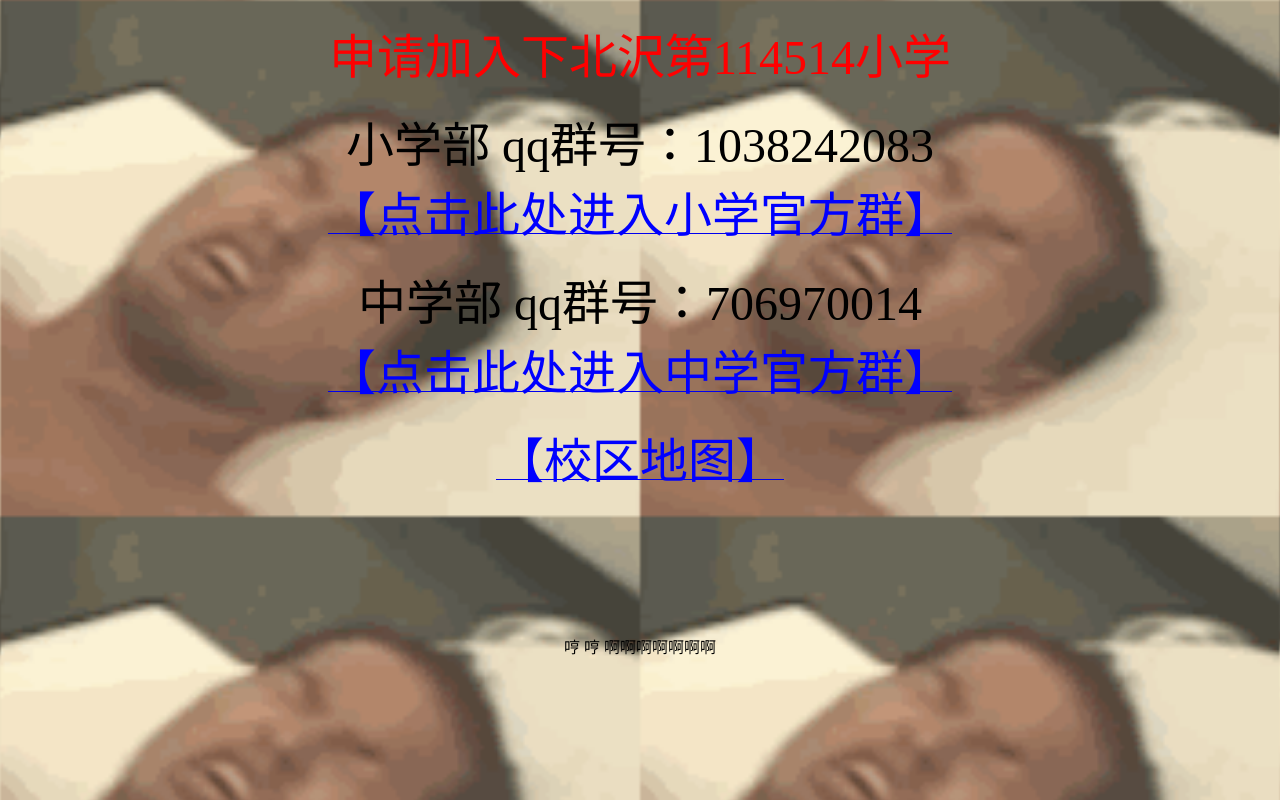
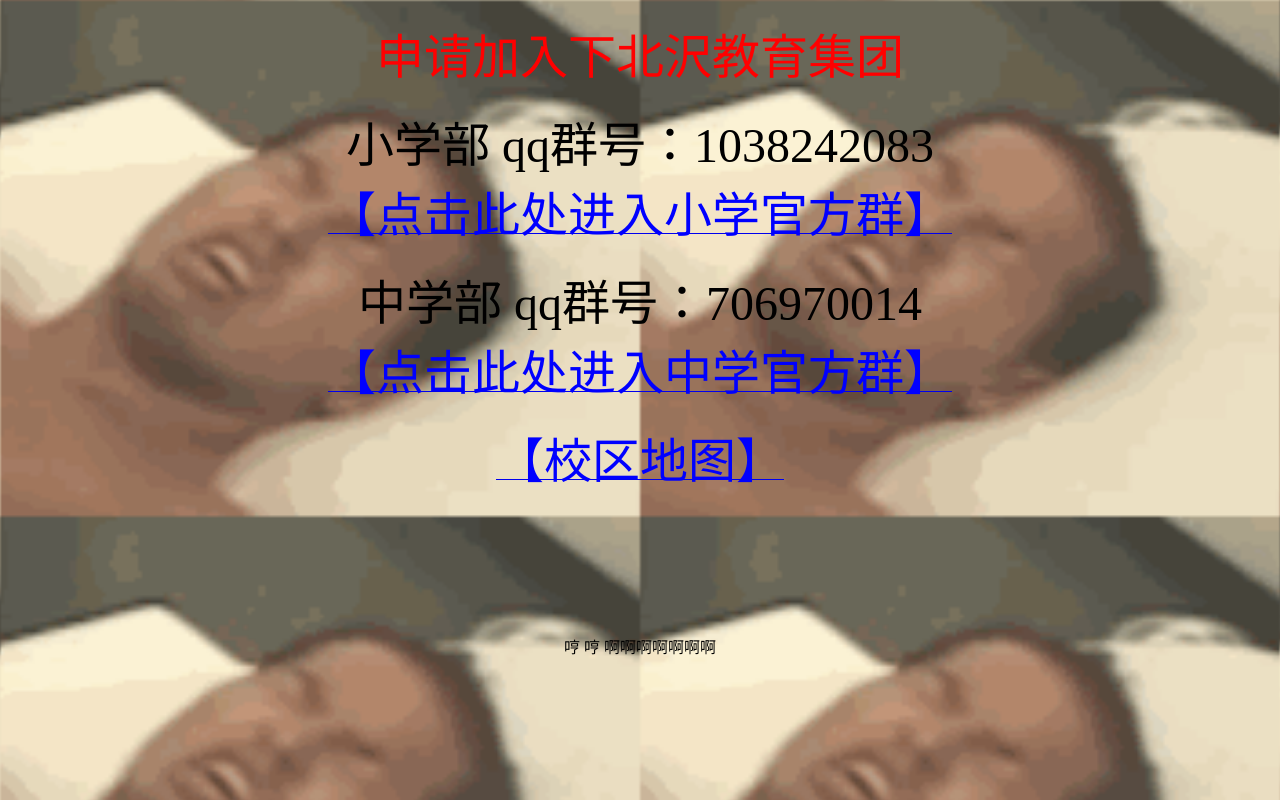
Before and after one commit to tianxidiyituo/nmsl.github.io, a plain HTML site: page join.html in a window 1280 px wide. Drawn offline with Linux system fonts and the light colour scheme.

Commit message:
过得刚好
唱点啥

```diff
--- a/join.html
+++ b/join.html
@@ -5,7 +5,7 @@
   <body>
 <embed id=bgmusic src="back2.mp3" autostart="true" loop="true" hidden="true" width=10 height=10>
     <center>
-<font size="400" color="red">申请加入下北沢第114514小学</font>
+<font size="400" color="red">申请加入下北沢教育集团</font>
 </br>
 <font size="50" color="black"></font>
 </br>
```
